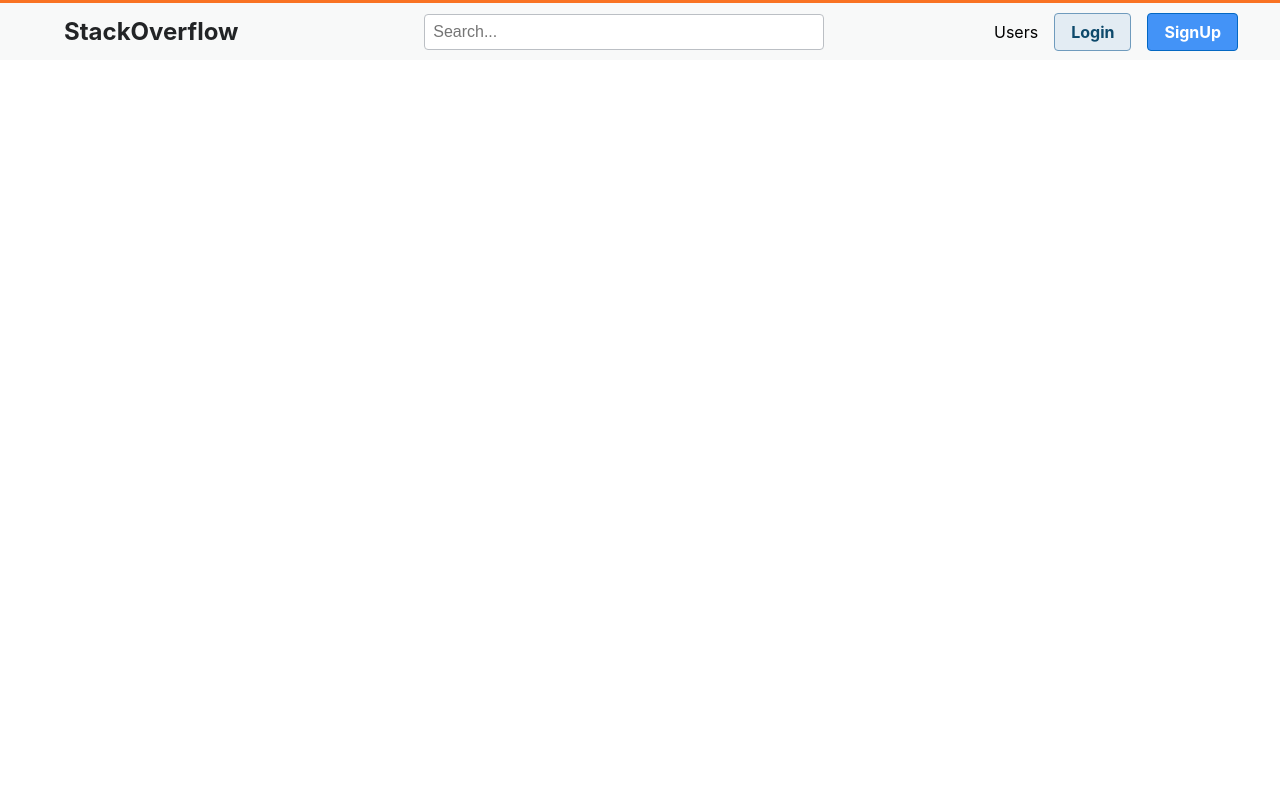
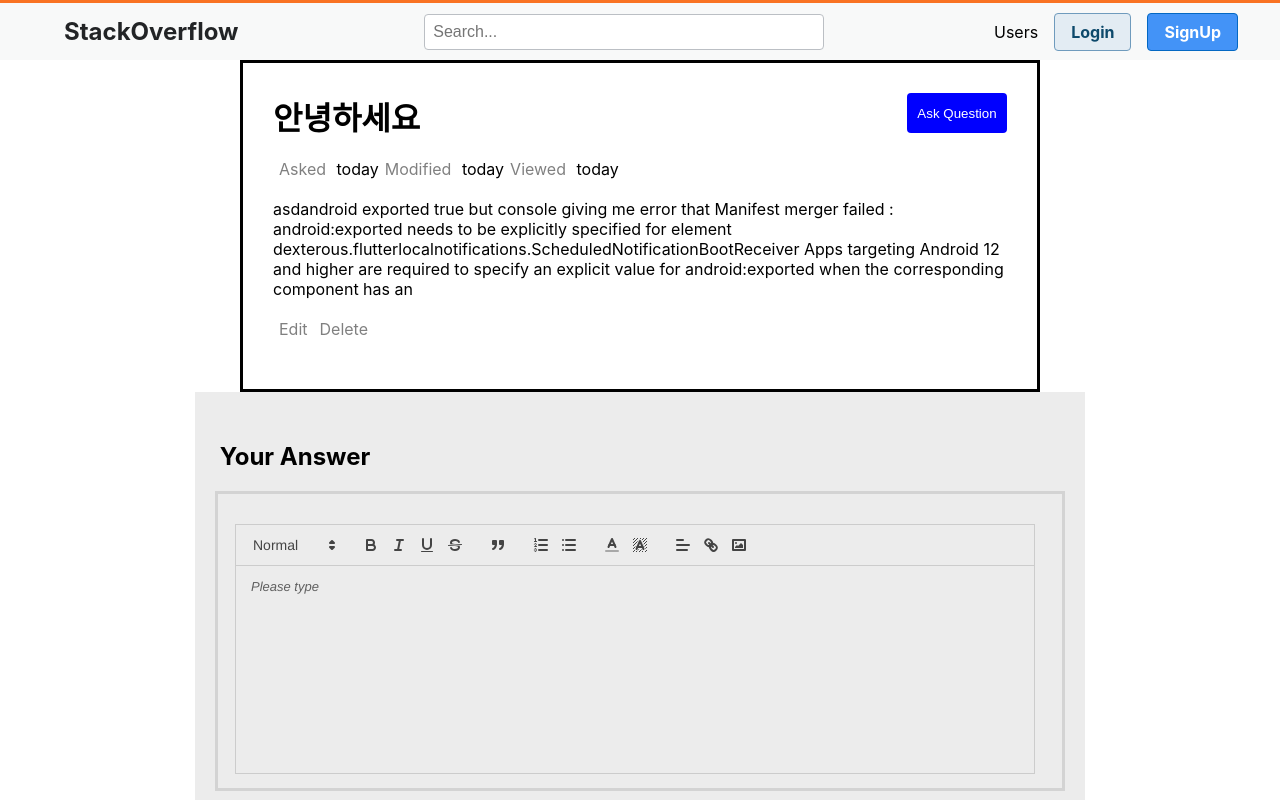
Before and after one commit to codestates-seb/seb43_pre_013, a React (Create React App) app in the folder client/: page /test in a window 1280 px wide. Shown: the top 800 px of the page. Built offline with nearby package versions, Linux system fonts and the light colour scheme.

Commit message:
feat: 질문 상세 페이지 추가

```diff
--- a/client/src/App.js
+++ b/client/src/App.js
@@ -2,13 +2,13 @@
 // // import { Counter } from "./features/counter/Counter";
 //컴포넌트
 import NavigationBar from "./components/NavigationBar";
-import Answer from "./components/Answer";
 import AskQuestion from "./components/AskQuestion";
 
 //페이지
 import MainPage from "./pages/MainPage";
 import Login from "./pages/Login";
 import UserInfo from "./pages/UserInfo";
+import QuestionAskPage from "./pages/QuestionAskPage";
 
 import { Route, Routes } from "react-router-dom";
 import styled from "styled-components";
@@ -24,7 +24,7 @@ function App() {
           <Route path="/login" element={<Login />}></Route>
           <Route path="/userinfo" element={<UserInfo />}></Route>
           <Route path="/question" element={<UserInfo />}></Route>
-          <Route path="/answer" element={<Answer />}></Route>
+          <Route path="/test" element={<QuestionAskPage />}></Route>
           <Route path="/ask" element={<AskQuestion />}></Route>
         </Routes>
       </ContentWrapper>
--- /dev/null
+++ b/client/src/components/QuestionDetail.js
@@ -0,0 +1,91 @@
+import styled from "styled-components";
+
+const QuetionDetail = () => {
+  return (
+    <Container>
+      <TopHalf>
+        <Title>안녕하세요</Title>
+        <AskQuestionBtn>Ask Question</AskQuestionBtn>
+      </TopHalf>
+      <QuestionInfo>
+        <GrayText>Asked </GrayText> today
+        <GrayText>Modified </GrayText> today
+        <GrayText>Viewed </GrayText> today
+      </QuestionInfo>
+      <BottomHalf>
+        asdandroid exported true but console giving me error that Manifest
+        merger failed : android:exported needs to be explicitly specified for
+        element
+        dexterous.flutterlocalnotifications.ScheduledNotificationBootReceiver
+        Apps targeting Android 12 and higher are required to specify an explicit
+        value for android:exported when the corresponding component has an
+      </BottomHalf>
+      <ButtonContainer>
+        <GrayA>Edit</GrayA>
+        <GrayA>Delete</GrayA>
+      </ButtonContainer>
+    </Container>
+  );
+};
+
+export default QuetionDetail;
+
+const Container = styled.div`
+  display: flex;
+  flex-direction: column;
+  border: 3px solid black;
+  width: 800px;
+  /* height: px; */
+  box-sizing: border-box;
+  padding: 30px;
+  & > * {
+    margin-bottom: 20px;
+  }
+`;
+
+const TopHalf = styled.div`
+  flex: 1; // 상하로 절반 나누기 위해 공간을 동일하게 할당
+  display: flex; // flex를 사용하여 내부 요소를 정렬
+  justify-content: space-between;
+  margin-bottom: 20px;
+`;
+
+const BottomHalf = styled.div`
+  flex: 1; // 상하로 절반 나누기 위해 공간을 동일하게 할당
+  display: flex; // flex를 사용하여 내부 요소를 정렬
+  /* justify-content: flex-end; // 내부 요소를 오른쪽 끝으로 정렬 */
+`;
+
+const QuestionInfo = styled.p`
+  color: black;
+`;
+
+const GrayText = styled.span`
+  color: Gray;
+  margin: 0 6px;
+`;
+
+const Title = styled.h1`
+  color: black;
+`;
+const AskQuestionBtn = styled.button`
+  color: white;
+  background-color: blue;
+  cursor: pointer;
+  border-radius: 4px;
+  border: none;
+  height: 40px;
+  width: 100px;
+  // 호버 시 스타일 변경
+  &:hover {
+    background-color: darkblue;
+  }
+`;
+
+const ButtonContainer = styled.div``;
+
+const GrayA = styled.a`
+  /* 여기에서 버튼에 대한 스타일을 적용할 수 있습니다. */
+  color: Gray;
+  margin: 0 6px;
+`;
--- a/client/src/pages/MainPage.js
+++ b/client/src/pages/MainPage.js
@@ -11,10 +11,8 @@ const MainPage = () => {
 };
 
 const ContentWrapper = styled.div`
-  margin-top: 60px;
   display: flex;
   flex-direction: column;
-  //수평 중앙 정렬
   align-items: center; // 수직 중앙 정렬
 `;
 
--- /dev/null
+++ b/client/src/pages/QuestionAskPage.js
@@ -0,0 +1,27 @@
+import styled from "styled-components";
+
+// import AskQuestion from "../components/AskQuestion";
+import QuetionDetail from "../components/QuestionDetail";
+import Answer from "../components/Answer";
+// const Container = styled.div``;
+
+// const Message = styled.h1`
+//   font-size: 2rem;
+// `;
+
+const QuestionAskPage = () => {
+  return (
+    <ContentWrapper>
+      <QuetionDetail></QuetionDetail>
+      <Answer></Answer>
+    </ContentWrapper>
+  );
+};
+
+const ContentWrapper = styled.div`
+  display: flex;
+  flex-direction: column;
+  align-items: center; // 수직 중앙 정렬
+`;
+
+export default QuestionAskPage;
```
